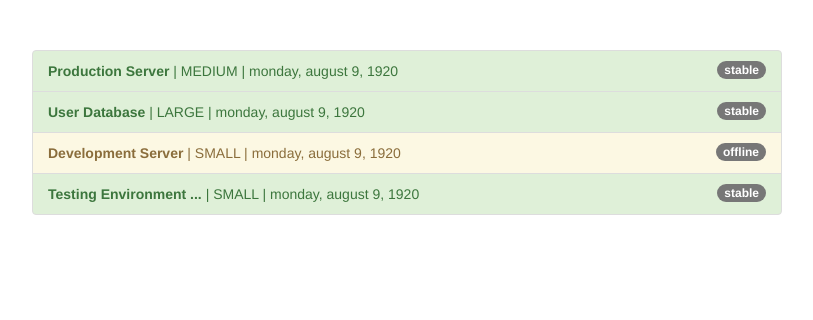
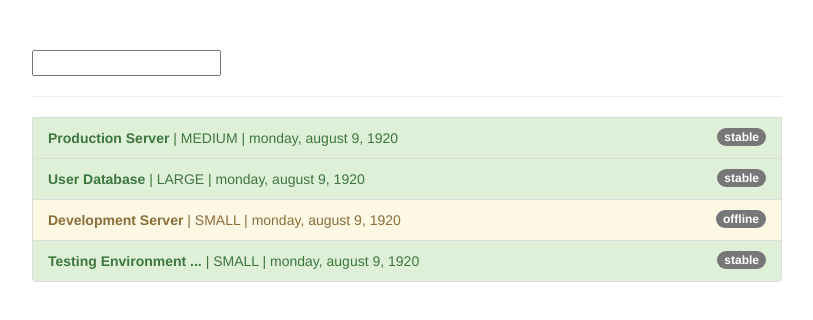
Before and after one commit to geomC/udemy-angular8, an Angular app: page / in a window 1280 px wide. Shown: the top 320 px of the page, without its empty margins (233-1046 px from the left). Built offline with nearby package versions, Linux system fonts and the light colour scheme.

Commit message:
add another custom pipe "filter"

```diff
--- a/src/app/app.component.html
+++ b/src/app/app.component.html
@@ -2,9 +2,18 @@
   <div class="row">
     <div class="col-xs-12 col-sm-10 col-md-8 col-sm-offset-1 col-md-offset-2">
       <ul class="list-group">
+
+
+        <input
+          type="text"
+          [(ngModel)]="filteredStatus"
+        >
+
+        <hr>
+
         <li
           class="list-group-item"
-          *ngFor="let server of servers"
+          *ngFor="let server of servers | filter:filteredStatus:'status'"
           [ngClass]="getStatusClasses(server)">
           <span
             class="badge">
--- a/src/app/app.component.ts
+++ b/src/app/app.component.ts
@@ -32,7 +32,10 @@ export class AppComponent {
       started: new Date(15, 1, 2017)
     }
   ];
-  getStatusClasses(server: {instanceType: string, name: string, status: string, started: Date}) {
+
+  filteredStatus = '';
+
+  getStatusClasses(server: { instanceType: string, name: string, status: string, started: Date }) {
     return {
       'list-group-item-success': server.status === 'stable',
       'list-group-item-warning': server.status === 'offline',
--- a/src/app/app.module.ts
+++ b/src/app/app.module.ts
@@ -5,11 +5,13 @@ import { FormsModule } from '@angular/forms';
 
 import { AppComponent } from './app.component';
 import { ShortenPipe } from './shorten.pipe';
+import { FilterPipe } from './filter.pipe';
 
 @NgModule({
   declarations: [
     AppComponent,
-    ShortenPipe
+    ShortenPipe,
+    FilterPipe
   ],
   imports: [
     BrowserModule,
--- /dev/null
+++ b/src/app/filter.pipe.ts
@@ -0,0 +1,22 @@
+import { Pipe, PipeTransform } from '@angular/core';
+
+@Pipe({
+  name: 'filter'
+})
+export class FilterPipe implements PipeTransform {
+
+  transform(
+    list: any[],
+    filterString: string,
+    propName: string
+  ): any {
+    if (!list.length) {
+      return list;
+    }
+    return list
+      .filter(server => server[propName]
+        .substr(0, filterString.length)
+        .toLowerCase() === filterString);
+  }
+
+}
```
